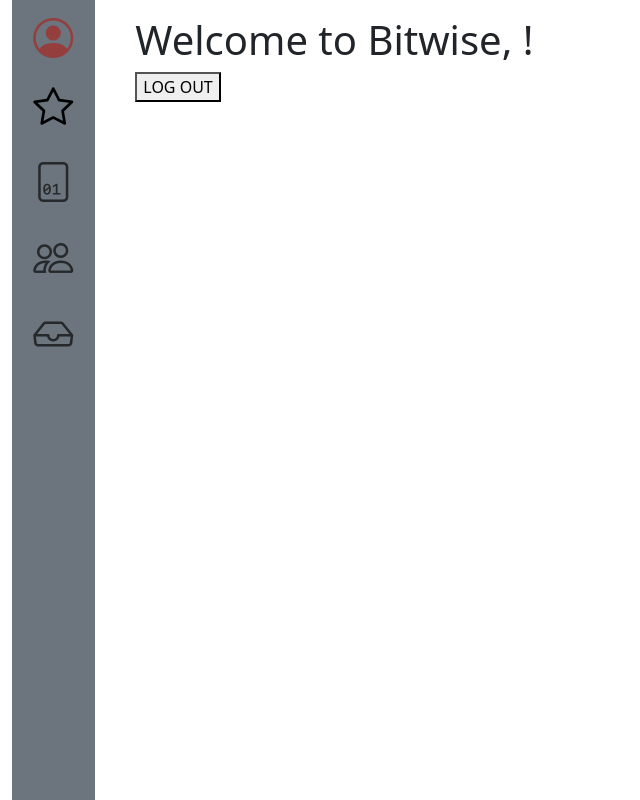
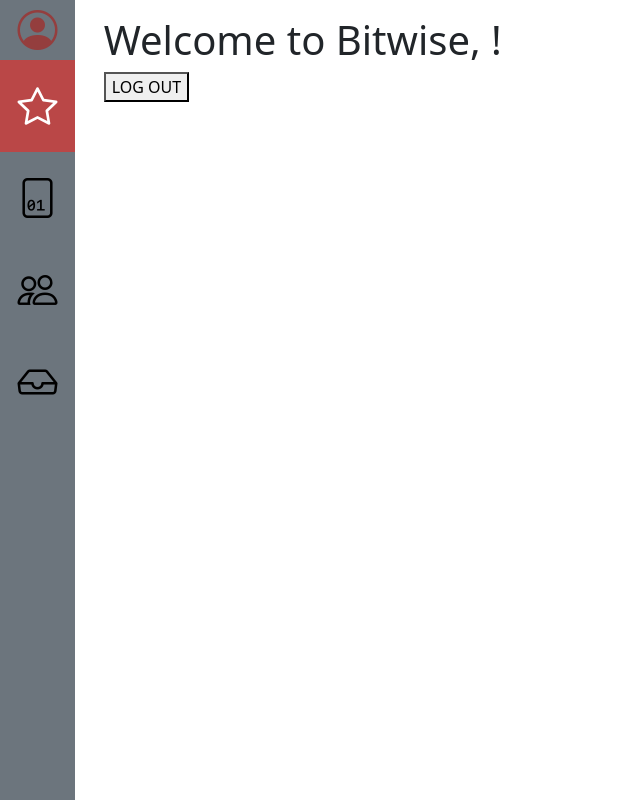
Before and after one commit to aubreyrui/csci42-alice-repository, a Django app: page / in a window 1280 px wide. Shown: the whole page, without its empty margins (0-640 px from the left). Run offline with Django 5.2, Linux system fonts and the light colour scheme; the visitor is signed in with stand-in values (Sample User, id 1); some libraries are stand-ins or nearby versions.

Commit message:
starting navbar from scratch (NOT FIXED)

```diff
--- a/bitwiseapp/static/css/base.css
+++ b/bitwiseapp/static/css/base.css
@@ -16,15 +16,28 @@
   flex-direction: column;
 }
 
-@media (min-width: 992px) {
-    .navbar {
-        height: 100vh;
-    }
+/* @media (min-width: 992px) {
+  .navbar,
+  .navbar-collapse {
+    flex-direction: column;
   }
-
-.bi:hover{
-    animation: bi-hover 0.3s both;
-}
+  .navbar-expand-lg .navbar-nav {
+    flex-direction: column;
+  }
+  .navbar {
+    width: 28%;
+    height: 100vh;
+    align-items: flex-start;
+  }
+  .navbar-brand {
+    margin-left: 0.5em;
+    padding-bottom: 0;
+    border-bottom: 4px solid #464646;
+  }
+  form input {
+    margin-bottom: 0.7em;
+  }
+} */
 
 @keyframes bi-hover{
     100%{
--- /dev/null
+++ b/bitwiseapp/static/css/sidebar.css
@@ -0,0 +1,58 @@
+/* The side navigation menu */
+.sidebar {
+    flex-direction: column;
+    margin: 0;
+    padding: 0;
+    width: 75px;
+    background-color: #f1f1f1;
+    /* position: fixed; */
+    height: 100vh;
+    overflow: auto;
+  }
+
+  /* Sidebar links */
+  .sidebar a {
+    display: block;
+    color: black;
+    padding: 16px;
+    text-decoration: none;
+  }
+
+  /* Active/current link */
+  .sidebar a.active {
+    background-color: #ba4747;
+    color: white;
+  }
+
+  /* Links on mouse-over */
+  .sidebar a:hover:not(.active) {
+    background-color: #555;
+    color: white;
+  }
+
+  /* Page content. The value of the margin-left property should match the value of the sidebar's width property */
+  div.content {
+    margin-left: 200px;
+    padding: 1px 16px;
+    height: 1000px;
+  }
+
+  /* On screens that are less than 700px wide, make the sidebar into a topbar */
+  @media screen and (max-width: 768) {
+    .sidebar {
+      width: 100%;
+      height: auto;
+      position: relative;
+      flex-direction: row;
+    }
+    .sidebar a {float: left;}
+    div.content {margin-left: 0;}
+  }
+
+  /* On screens that are less than 400px, display the bar vertically, instead of horizontally */
+  @media screen and (max-width: 576) {
+    .sidebar a {
+      text-align: center;
+      float: none;
+    }
+  }
--- a/bitwiseapp/templates/base.html
+++ b/bitwiseapp/templates/base.html
@@ -8,6 +8,7 @@
     <link href="https://cdn.jsdelivr.net/npm/bootstrap@5.3.3/dist/css/bootstrap.min.css" rel="stylesheet" integrity="sha384-QWTKZyjpPEjISv5WaRU9OFeRpok6YctnYmDr5pNlyT2bRjXh0JMhjY6hW+ALEwIH" crossorigin="anonymous">
     <link rel="stylesheet" href="https://cdn.jsdelivr.net/npm/bootstrap-icons@1.9.1/font/bootstrap-icons.css">
     <link rel="stylesheet" href="{% static 'css/base.css' %}">
+    <link rel="stylesheet" href="{% static 'css/sidebar.css' %}">
     <!-- {% block styles %}{% endblock %} -->
 </head>
 <body>
--- a/bitwiseapp/templates/index.html
+++ b/bitwiseapp/templates/index.html
@@ -5,18 +5,14 @@
     {% if request.user.is_authenticated %}
         <div class="container-fluid">
             <div class="row">
-                <div class="col-1 text-center">
-                    <nav class="navbar navbar-expand-lg bg-secondary">
-                        <ul class="navbar-nav mr-auto">
-                            <li class="nav-item mx-5"><i class="bi bi-person-circle fs-1"></i></li>
-                            <li class="nav-item mx-5"><a class="nav-link active" aria-current="page" href="#bio"><i class="bi bi-star fs-1"></i></a></li>
-                            <li class="nav-item mx-5"><a class="nav-link" href="#exp"><i class="bi bi-file-binary fs-1"></i></a></li>
-                            <li class="nav-item mx-5"><a class="nav-link" href="#con"><i class="bi bi-people fs-1"></i></a></li>
-                            <li class="nav-item mx-5"><a class="nav-link" href="#con"><i class="bi bi-inbox fs-1"></i></i></a></li>
-                        </ul>
-                    </nav>
+                <div class="col-md-1 d-flex text-center sidebar bg-secondary">
+                    <i class="bi bi-person-circle fs-1"></i></li>
+                    <a class="nav-link active" aria-current="page" href="#bio"><i class="bi bi-star fs-1"></i></a>
+                    <a class="nav-link" href="#exp"><i class="bi bi-file-binary fs-1"></i></a>
+                    <a class="nav-link" href="#con"><i class="bi bi-people fs-1"></i></a>
+                    <a class="nav-link" href="#con"><i class="bi bi-inbox fs-1"></i></i></a>
                 </div>
-                <div class="col-11 mt-3">
+                <div class="col-md-11 mt-3">
                     <div class="container">
                         <h1>Welcome to Bitwise, <a href="{% url 'accounts:profile_update' request.user.profile.pk %}">{{ request.user.profile.display_name }}</a>!</h1>
                         <form action="{% url 'logout'%}" method="POST">
```
